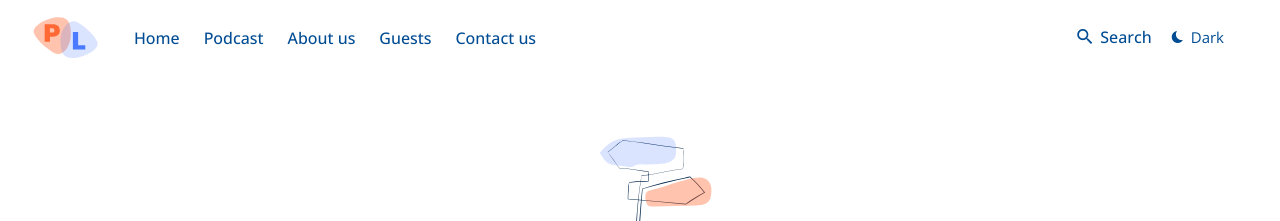
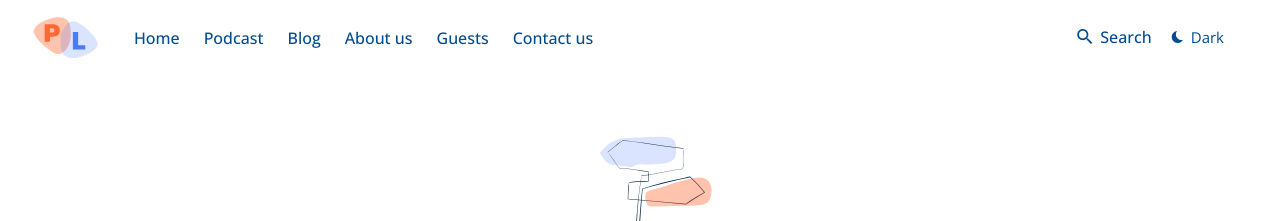
Before and after one commit to sitjart/website-pivoting-life, a Jekyll site: the page built from index.html, in a window 1280 px wide and 900 px high. Shown: the top 221 px of the window. Built offline with Jekyll 4.4.1, drawn with Linux system fonts in a browser that asks for light colours; the list of posts is cut into pages by our own code.

Commit message:
Add blog menu

```diff
--- a/_data/settings.yml
+++ b/_data/settings.yml
@@ -21,6 +21,8 @@ menu_settings:
       url: "/"
     - title: "Podcast"
       url: "/podcast/"
+    - title: "Blog"
+      url: "/blog/"
     - title: "About us"
       url: "/about-us/"
     - title: "Guests"
```
